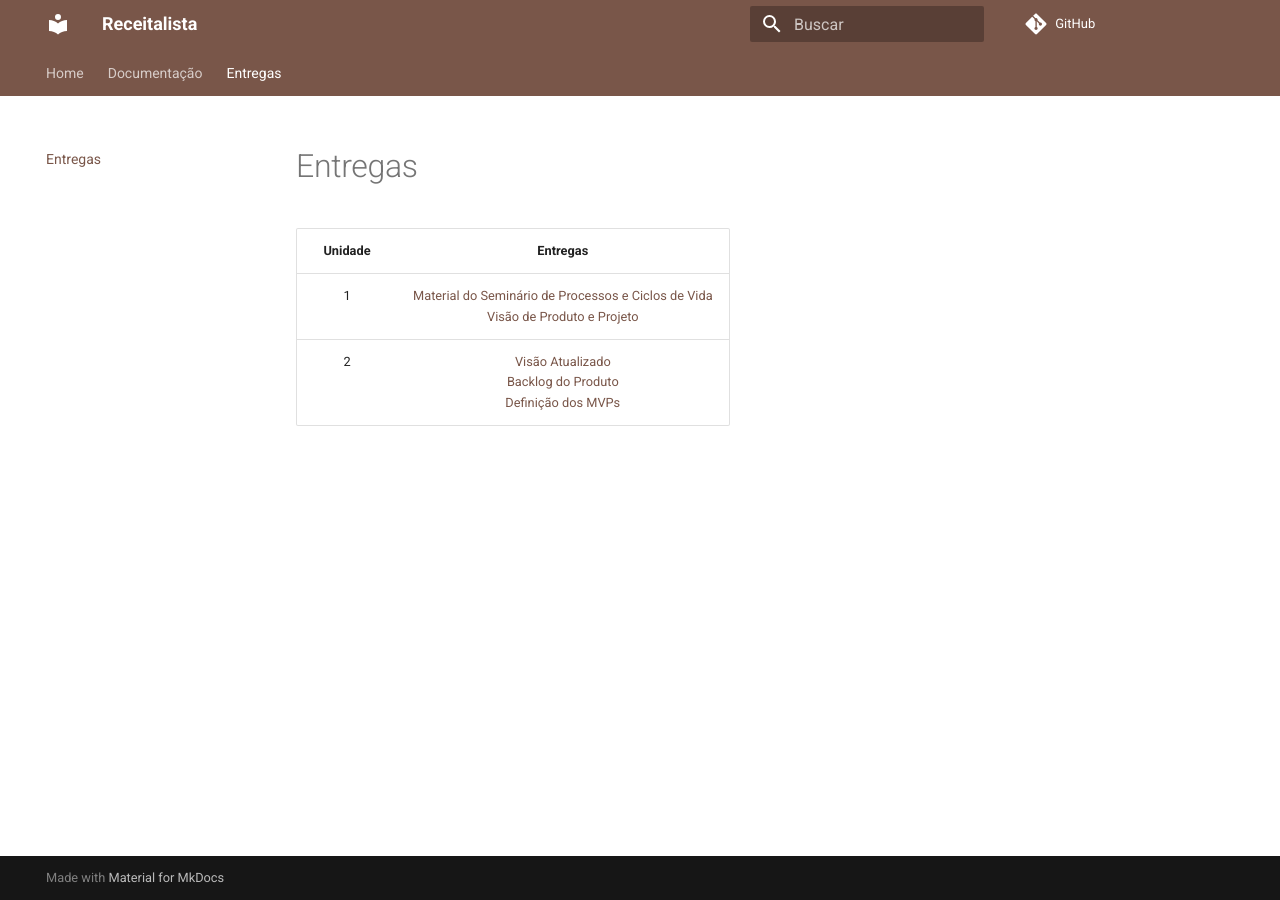
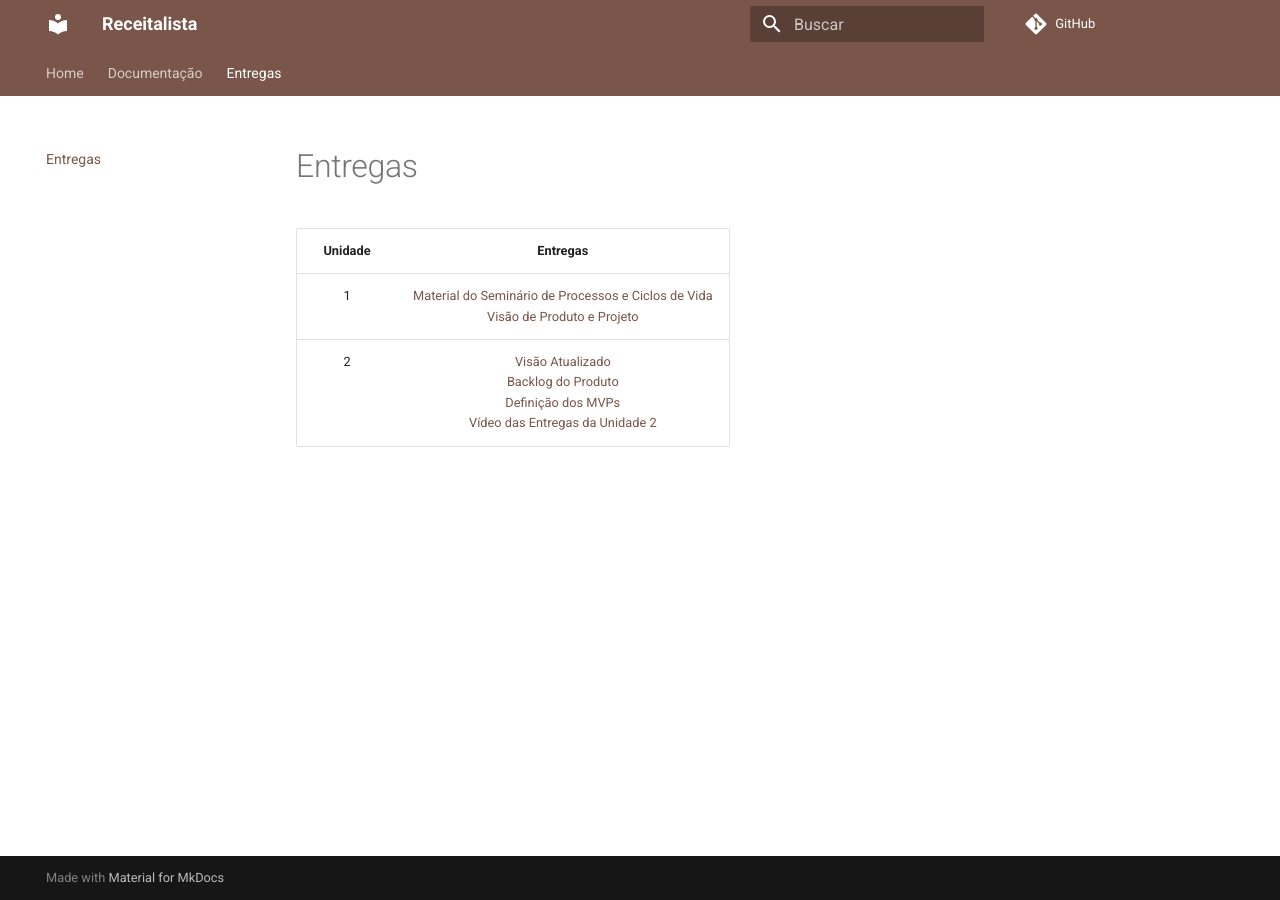
Before and after one commit to mdsreq-fga-unb/2022.2-Receitalista, an MkDocs documentation site: the page built from docs/entregas.md, in a window 1280 px wide. Built offline with MkDocs 1.6.1 and Material for MkDocs 9.7.7, drawn with Linux system fonts in a browser that asks for light colours; comment, search, counter and statistics services are not loaded.

Commit message:
Add: video apresentacao unidade 2

```diff
--- a/docs/entregas.md
+++ b/docs/entregas.md
@@ -3,4 +3,4 @@
 |Unidade|Entregas|
 |:-----:|:------:|
 |1|[Material do Seminário de Processos e Ciclos de Vida](https://youtu.be/nl6nFLzVaRg) <br> [Visão de Produto e Projeto](https://youtu.be/qZLZ28SBpog)|
-|2|[Visão Atualizado](https://mdsreq-fga-unb.github.io/2022.2-Receitalista/visao-produto/) <br> [Backlog do Produto](https://mdsreq-fga-unb.github.io/2022.2-Receitalista/backlog_do_produto/) <br> [Definição dos MVPs](https://mdsreq-fga-unb.github.io/2022.2-Receitalista/definicao-mvp/) |
+|2|[Visão Atualizado](https://mdsreq-fga-unb.github.io/2022.2-Receitalista/visao-produto/) <br> [Backlog do Produto](https://mdsreq-fga-unb.github.io/2022.2-Receitalista/backlog_do_produto/) <br> [Definição dos MVPs](https://mdsreq-fga-unb.github.io/2022.2-Receitalista/definicao-mvp/) <br> [Vídeo das Entregas da Unidade 2](https://youtu.be/K8Aukb5oljo)|
```
